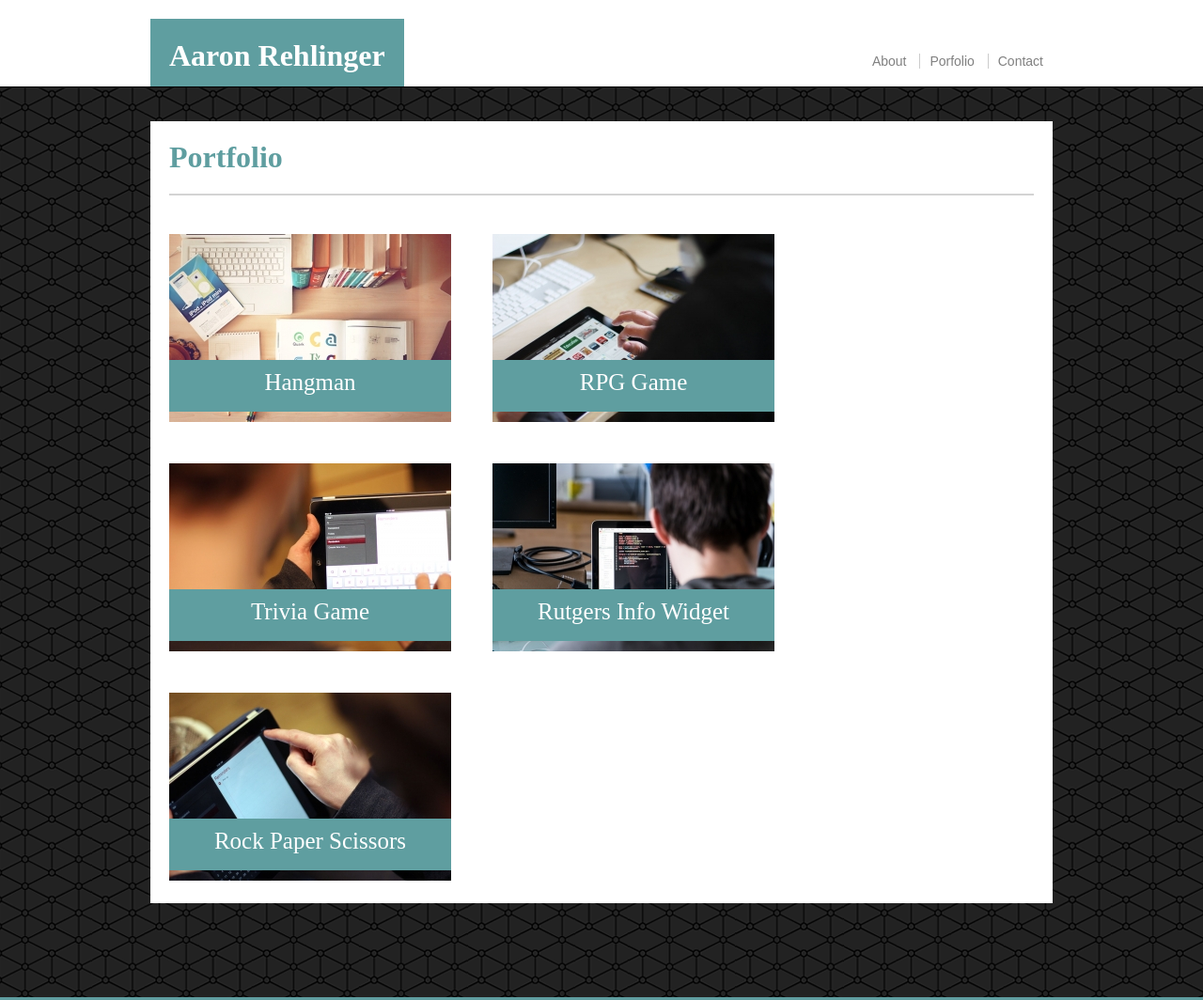
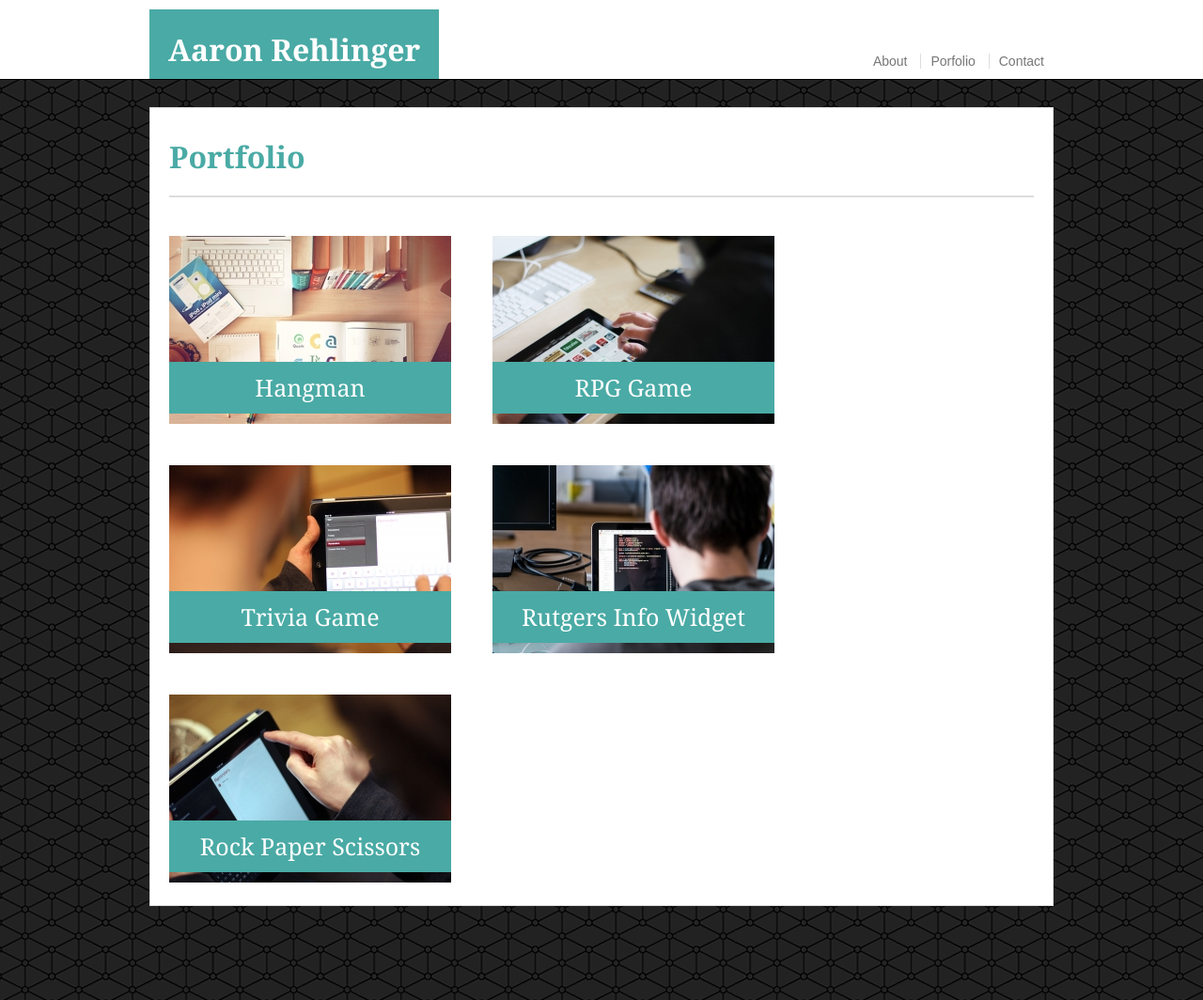
Before and after one commit to rehlingera/Basic-Portfolio, a plain HTML site: page portfolio.html in a window 1280 px wide. Shown: the top 1064 px of the page at 94% size. Drawn offline with Linux system fonts and the light colour scheme.

Commit message:
minor changes

```diff
--- a/assets/css/style.css
+++ b/assets/css/style.css
@@ -14,13 +14,14 @@
     position: absolute;
     bottom: 15px;
     text-align: center;
-    background-color: cadetblue;
+    background-color: #4aaaa5;
     color: white;
     font-size: 25px;
     vertical-align: middle;
     width: 100%;
     height: 45px;
     padding-top: 10px;
+    font-family: Georgia, 'Times New Roman', Times, serif;
 }
 
 .PortfolioImage{
@@ -42,7 +43,7 @@ textarea{
 #Submit{
     height: 35px;
     width: 100px;
-    background-color: cadetblue;
+    background-color: #4aaaa5;
     color: white;
     margin-left:20px;
     font-family:Arial, Helvetica, sans-serif;
@@ -62,7 +63,7 @@ textarea{
 }
 
 html{
-    height: 100%;
+    height: 99%;
     margin: 0;
 }
 
@@ -75,9 +76,9 @@ body{
 }
 
 a{
-    background-color: white;
+    background-color: #ffffff;
     font-family: Arial, Helvetica, sans-serif;
-    color: gray;
+    color: #777777;
     font-size: 14px;
     width: 50px;
     padding: 0px 10px 0px 10px;
@@ -93,7 +94,7 @@ a{
 
 p{
     font-family: Arial, Helvetica, sans-serif;
-    color: gray;
+    color: #777777;
     margin-left: 20px;
     margin-right: 20px;
     line-height: 1.5;
@@ -101,35 +102,36 @@ p{
 
 #AboutMe{
     width:auto;
-    color: cadetblue;
+    color: #4aaaa5;
     margin-left: 20px;
     margin-right: 20px;
-    margin-top: 45px;
-    padding-top: 20px;
+    margin-top: 30px;
+    padding-top: 0px;
     padding-bottom: 20px;
     border-style: solid;
     border-width: 2px;
-    border-color: lightgray;
+    border-color: #dddddd;
     border-top: none;
     border-left: none;
     border-right: none;
+    font-family: Georgia, 'Times New Roman', Times, serif;
 
 }
 
 .HeaderBarBackground{
     position: absolute;
-    background-color: white;
+    background-color: #ffffff;
     top: 0px;
     width: 100%;
-    height: 92px;
+    height: 84px;
     left:0px;
     z-index: -1;
     border-style: solid;
     border-width: 0px 0px 1px 0px;
 }
 .HeaderBar{
-    background-color: white;
-    width: 960px;
+    background-color: #ffffff;
+    width: 962px;
     top: 0px;
     margin-left: auto;
     margin-right: auto;
@@ -137,7 +139,8 @@ p{
     border-bottom-color: #cccccc;
     padding-top: 20px;
     height: 64px;
-    z-index: 1
+    z-index: 1;
+    margin-bottom: 30px;
 }
 
 .HeaderBar::after{
@@ -148,15 +151,17 @@ p{
 
 #Name{
     float: left;
+    margin-top: -10px;
+    padding-bottom: 10px;
     padding-left:20px;
     padding-right:20px;
-    background-color: cadetblue;
+    background-color: #4aaaa5;
     color: white;
     text-align: center;
     font-weight: bold;
     width: fit-content;
-    padding-bottom: 8px;
     height:64px;
+    font-family: Georgia, 'Times New Roman', Times, serif;
 }
 
 .Container{
@@ -165,6 +170,9 @@ p{
     width: 960px;
     height: fit-content;
     background-color: white;
+    border-color: #dddddd;
+    border-width: 1px;
+    border-style: solid;
 }
 
 .Navigation{
@@ -175,12 +183,12 @@ p{
 
 .Footer{
     border-style: solid;
-    border-color: cadetblue;
+    border-color: #4aaaa5;
     border-width: 5px;
     border-left: none;
     border-right: none;
     border-bottom: none;
-    background-color: gray;
+    background-color: #666666;
     width: 100%;
     height: 50px;
     left: 0px;
@@ -205,7 +213,7 @@ p{
 #PortfolioButton{
     border-style: solid;
     border-width: 1px;
-    border-color: #cccccc;
+    border-color: #dddddd;
     border-top: none;
     border-bottom: none;
 }
--- a/portfolio.html
+++ b/portfolio.html
@@ -1,5 +1,5 @@
 <!DOCTYPE html>
-<html>
+<html lang="en-us">
 
     <head>
         <meta charset="UTF-8">
@@ -27,23 +27,23 @@
             <h1 id="AboutMe">Portfolio</h1>
             <div>
                 <div class="ImgOverlay">
-                    <img class="PortfolioImage" src="assets/images/tech.jpg">
+                    <img class="PortfolioImage" src="assets/images/tech.jpg" alt="Hangman">
                     <div class="Overlay">Hangman</div>
                 </div>
                 <div class="ImgOverlay">
-                    <img class="PortfolioImage" src="assets/images/tech (1).jpg">
+                    <img class="PortfolioImage" src="assets/images/tech(1).jpg" alt="RPG Game">
                     <div class="Overlay">RPG Game</div>
                 </div>
                 <div class="ImgOverlay">
-                    <img class="PortfolioImage" src="assets/images/tech (2).jpg">
+                    <img class="PortfolioImage" src="assets/images/tech(2).jpg" alt="Trivia Game">
                     <div class="Overlay">Trivia Game</div>
                 </div>
                 <div class="ImgOverlay">
-                    <img class="PortfolioImage" src="assets/images/tech (3).jpg">
+                    <img class="PortfolioImage" src="assets/images/tech(3).jpg" alt="Rutgers Info Widget">
                     <div class="Overlay">Rutgers Info Widget</div>
                 </div>
                 <div class="ImgOverlay">
-                    <img class="PortfolioImage" src="assets/images/tech (4).jpg">
+                    <img class="PortfolioImage" src="assets/images/tech(4).jpg" alt="Rock Paper Scissors">
                     <div class="Overlay">Rock Paper Scissors</div>
                 </div>
 
@@ -55,7 +55,7 @@
         </div>
         <footer class="Footer">
             <p id="FooterText">Copyright © Aaron Rehlinger</p>
-        </div>
+        </footer>
 
     </body>
 
```
Also changed, not shown: contact.html (+2 -2 lines), index.html (+3 -3 lines), assets/images/tech(1).jpg (renamed from assets/images/tech (1).jpg), assets/images/tech(2).jpg (renamed from assets/images/tech (2).jpg), assets/images/tech(3).jpg (renamed from assets/images/tech (3).jpg), assets/images/tech(4).jpg (renamed from assets/images/tech (4).jpg).
